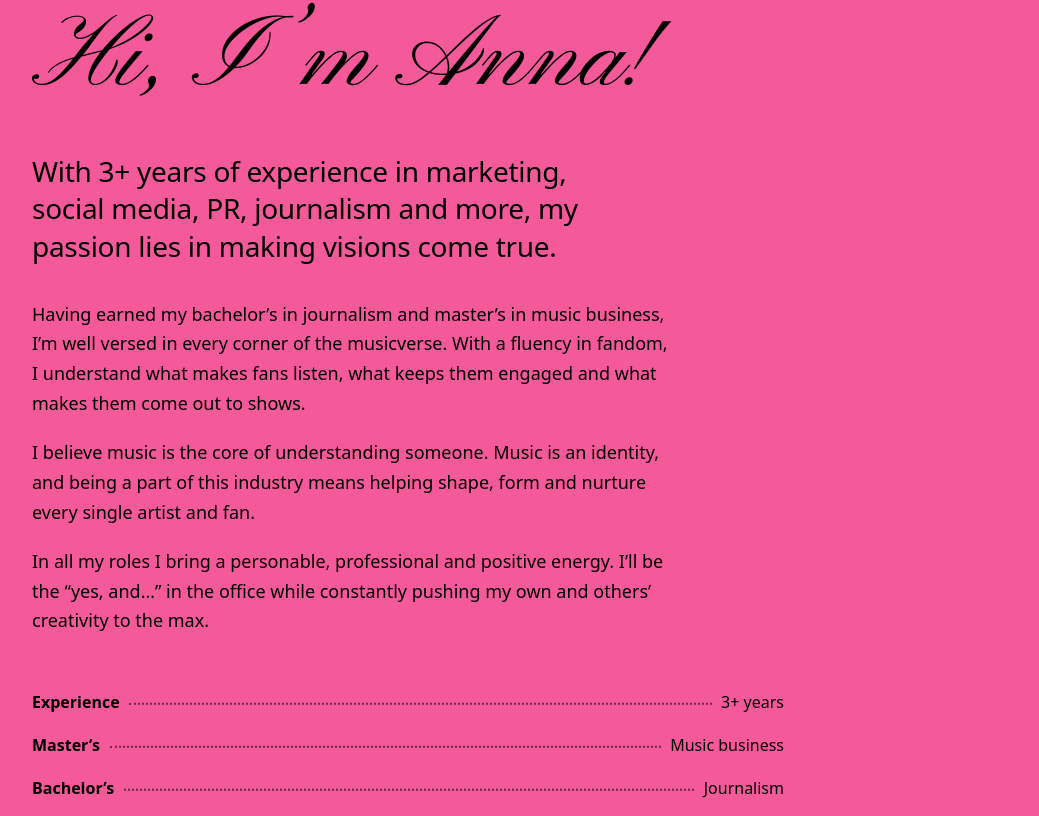
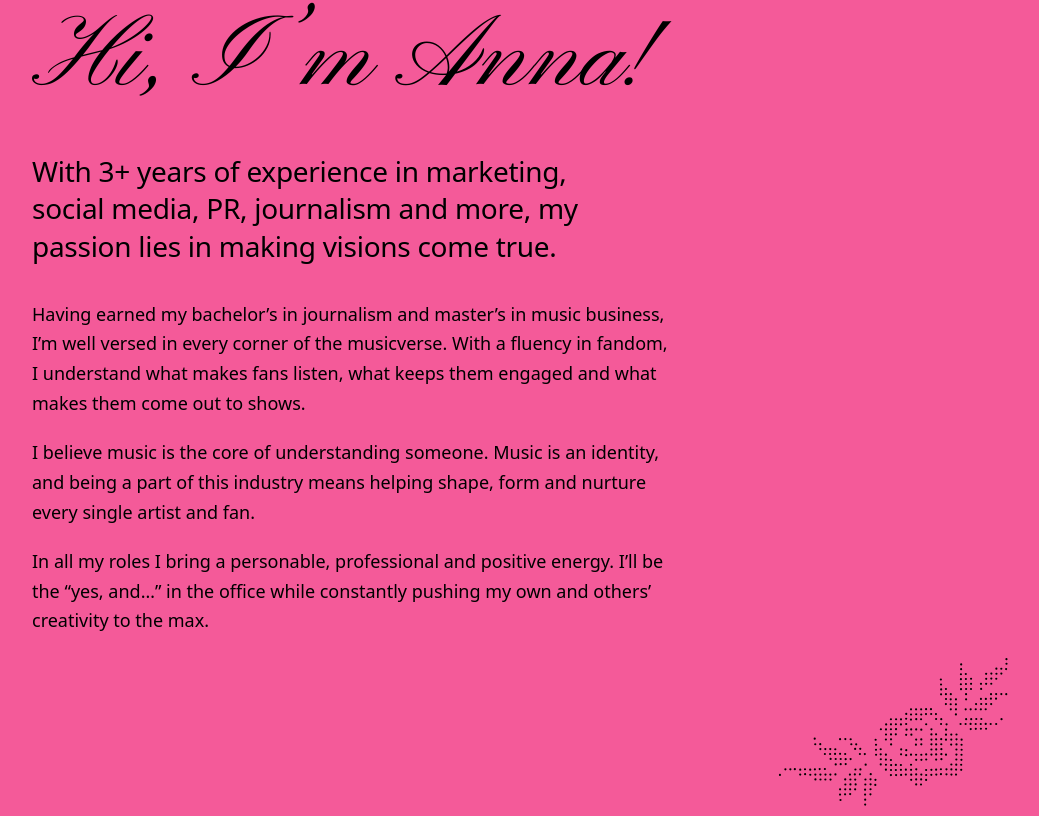
Before and after one commit to ckovacsdev/acz, a React (Vite) app: page / in a window 1280 px wide. Shown: the part 1004-1820 px from the top of the page, without its empty margins (232-1271 px from the left). Built offline with nearby package versions, Linux system fonts and the light colour scheme; a web font is replaced by a local one.

Commit message:
update based on feedback from anna

```diff
--- a/src/components/about/About.css
+++ b/src/components/about/About.css
@@ -7,7 +7,7 @@
   position: relative;
   /* The heading starts just below the top rose (roses are ~0.65 as tall as wide). The bottom
      rose sits in the empty corner beside the end of the text, so the bottom padding is just
-     breathing room; when everything stacks in one column, .about__body makes room instead. */
+     breathing room; where the text runs the full width, .about__body makes room instead. */
   --title-start: 0.72;
 
   padding: calc(var(--flower-top) + var(--flower-w) * var(--title-start))
@@ -52,24 +52,15 @@
 }
 
 .about__body {
-  display: grid;
-  gap: 2.75rem;
-  /* Single column: the facts end the section, so leave room for the bottom rose below them. */
+  /* Narrow screens: the text runs the full width, so leave room for the bottom rose below it. */
   margin-bottom: calc(var(--flower-w) * 0.6);
 }
 
-@container (min-width: 50rem) {
+/* Wider: the text column stops well short of the right edge, leaving the bottom rose its
+   own corner beside the last paragraph. */
+@container (min-width: 56rem) {
   .about__body {
-    grid-template-columns: minmax(0, 1fr) 19.5rem;
-    gap: clamp(3rem, 6cqi, 5rem);
-    align-items: start;
-    /* Two columns: the bottom rose sits in the empty corner under the facts. */
     margin-bottom: 0;
-  }
-
-  .about__facts {
-    /* Line the facts up with the body paragraphs rather than the lead. */
-    margin-top: 0.4rem;
   }
 }
 
@@ -97,43 +88,6 @@
   text-wrap: balance;
 }
 
-/* Quick facts, set with the dotted leaders from the landing page. */
-.about__facts {
-  margin: 0;
-  font-size: 1rem;
-}
-
-.about__fact {
-  display: flex;
-  align-items: baseline;
-  gap: 0.6rem;
-  padding: 0.6rem 0;
-}
-
-.about__fact dt {
-  display: flex;
-  flex: 1;
-  align-items: baseline;
-  gap: 0.6rem;
-  font-weight: 600;
-  white-space: nowrap;
-}
-
-.about__fact dt::after {
-  content: '';
-  flex: 1;
-  min-width: 1.25rem;
-  border-bottom: 2px dotted currentColor;
-  opacity: 0.55;
-  translate: 0 -0.2em;
-}
-
-/* Every row stays on one line so all the leaders read the same way. */
-.about__fact dd {
-  margin: 0;
-  white-space: nowrap;
-}
-
 .about ::selection {
   background: var(--ink-on-pink);
   color: var(--pink-bg);
@@ -157,10 +111,3 @@
     font-size: 1.0625rem;
   }
 }
-
-/* The smallest phones: shrink the facts a touch so the longest row still fits. */
-@media (max-width: 360px) {
-  .about__facts {
-    font-size: 0.875rem;
-  }
-}
--- a/src/components/about/About.tsx
+++ b/src/components/about/About.tsx
@@ -1,13 +1,5 @@
 import { DotFlower } from '../dot-flower/DotFlower'
 import './About.css'
-
-// Quick facts, drawn straight from the copy below, for people who skim.
-const FACTS = [
-  { term: 'Experience', value: '3+ years' },
-  { term: 'Master’s', value: 'Music business' },
-  { term: 'Bachelor’s', value: 'Journalism' },
-  { term: 'Focus', value: 'Marketing, social, PR, journalism' },
-]
 
 export function About() {
   return (
@@ -44,15 +36,6 @@ export function About() {
               the max.
             </p>
           </div>
-
-          <dl className="about__facts">
-            {FACTS.map((f) => (
-              <div key={f.term} className="about__fact">
-                <dt>{f.term}</dt>
-                <dd>{f.value}</dd>
-              </div>
-            ))}
-          </dl>
         </div>
       </div>
     </section>
--- a/src/components/contact/Contact.css
+++ b/src/components/contact/Contact.css
@@ -43,14 +43,6 @@
   font-weight: 400;
   font-size: clamp(3.75rem, 10vw, 7.5rem);
   line-height: 1.05;
-}
-
-.contact__intro {
-  max-width: 28rem;
-  margin: clamp(1rem, 2vw, 1.5rem) auto 0;
-  font-size: clamp(1.125rem, 1.8vw, 1.35rem);
-  line-height: 1.45;
-  text-wrap: balance;
 }
 
 /* ---------- Buttons ---------- */
--- a/src/components/contact/Contact.tsx
+++ b/src/components/contact/Contact.tsx
@@ -29,10 +29,6 @@ export function Contact() {
         <h2 id="contact-title" className="contact__title">
           Let’s Connect
         </h2>
-        {/* TODO: swap in Anna's own words. */}
-        <p className="contact__intro">
-          Working on a release, a tour or a fan campaign? I’d love to hear about it.
-        </p>
 
         <div className="contact__actions">
           <a
```
